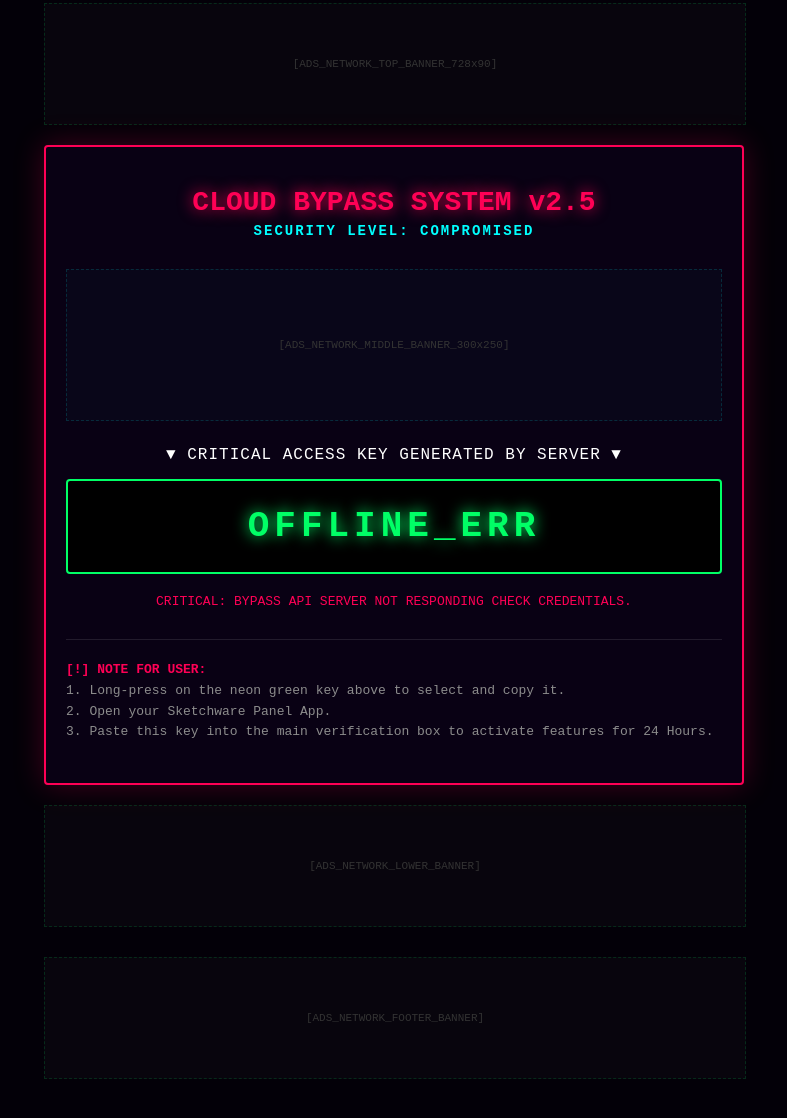
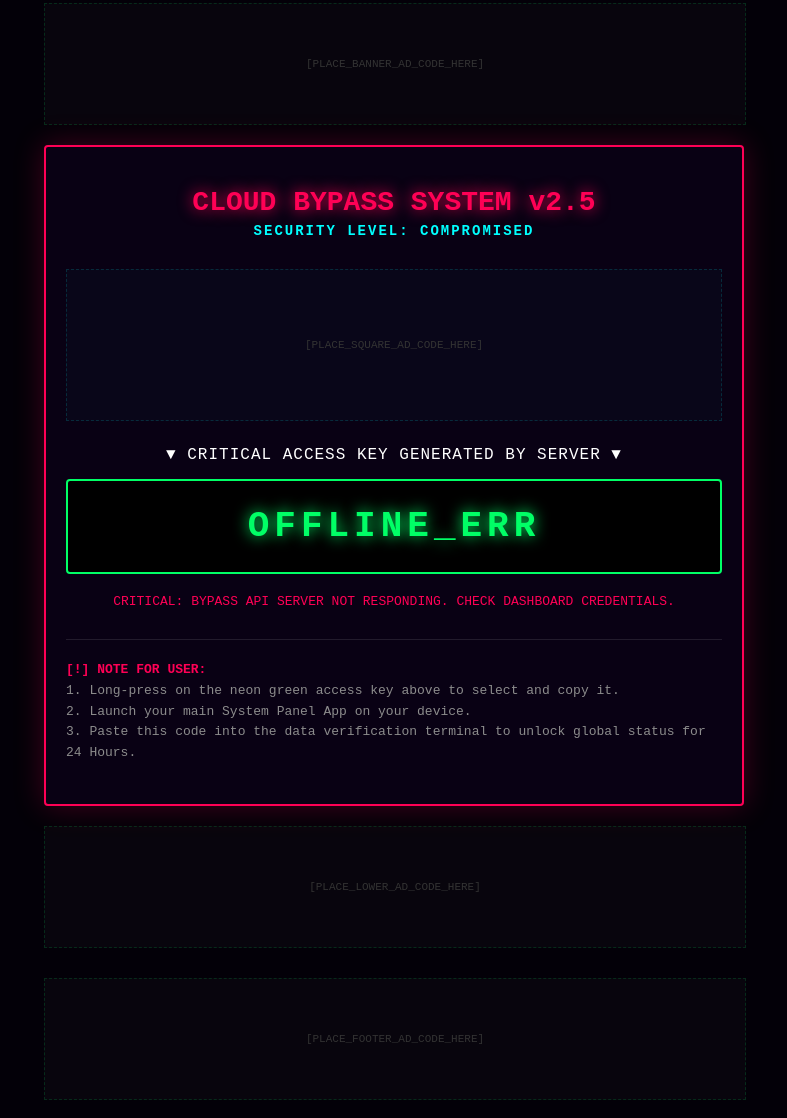
Before and after one commit to workforkynetic-code/Nex-hack-login-api-keys, a website: page public/index.html in a window 1280 px wide. Shown: the part 42-1160 px from the top of the page, without its empty margins (246-1033 px from the left). Drawn offline with Linux system fonts and the light colour scheme; no server answers.

Commit message:
Update ad placeholders and connection messages

```diff
--- a/public/index.html
+++ b/public/index.html
@@ -70,7 +70,6 @@
             margin-top: 20px;
             text-transform: uppercase;
         }
-        /* Badi website aur ads ke liye layout rules */
         .ad-space-large {
             margin: 15px auto;
             min-height: 120px;
@@ -109,7 +108,7 @@
 
     <div class="main-wrapper">
         <div class="ad-space-large">
-            [ADS_NETWORK_TOP_BANNER_728x90]
+            [PLACE_BANNER_AD_CODE_HERE]
         </div>
 
         <div class="container">
@@ -117,29 +116,29 @@
             <div class="sub-title">SECURITY LEVEL: COMPROMISED</div>
 
             <div class="ad-space-middle">
-                [ADS_NETWORK_MIDDLE_BANNER_300x250]
+                [PLACE_SQUARE_AD_CODE_HERE]
             </div>
 
             <div class="key-title">▼ CRITICAL ACCESS KEY GENERATED BY SERVER ▼</div>
 
-            <div class="key-box" id="keyDisplay">LOADING...</div>
+            <div class="key-box" id="keyDisplay">CONNECTING...</div>
 
             <div class="status-text" id="statusMessage">Initializing secure injection sequence...</div>
 
             <div class="instruction-box">
                 <span style="color: #ff0055; font-weight:bold;">[!] NOTE FOR USER:</span><br>
-                1. Long-press on the neon green key above to select and copy it.<br>
-                2. Open your Sketchware Panel App.<br>
-                3. Paste this key into the main verification box to activate features for 24 Hours.
+                1. Long-press on the neon green access key above to select and copy it.<br>
+                2. Launch your main System Panel App on your device.<br>
+                3. Paste this code into the data verification terminal to unlock global status for 24 Hours.
             </div>
         </div>
 
         <div class="ad-space-large">
-            [ADS_NETWORK_LOWER_BANNER]
+            [PLACE_LOWER_AD_CODE_HERE]
         </div>
 
         <div class="ad-space-large" style="margin-top: 30px;">
-            [ADS_NETWORK_FOOTER_BANNER]
+            [PLACE_FOOTER_AD_CODE_HERE]
         </div>
     </div>
 
@@ -148,29 +147,26 @@
 
         async function fetchKey() {
             try {
-                document.getElementById('keyDisplay').innerText = "CONNECTING...";
                 let response = await fetch('/api/generate');
                 let data = await response.json();
 
                 if(data.key) {
                     generatedKey = data.key;
-                    // Badi screen par direct text change
                     document.getElementById('keyDisplay').innerText = generatedKey;
-                    document.getElementById('statusMessage').innerText = "STATUS: Secure Key Synced to Firebase Database successfully.";
+                    document.getElementById('statusMessage').innerText = "STATUS: Secure Key Synced to Server successfully.";
                     document.getElementById('statusMessage').style.color = "#00ff66";
                 } else {
-                    document.getElementById('keyDisplay').innerText = "FAIL_CODE_x09";
-                    document.getElementById('statusMessage').innerText = "DATABASE OVERLOAD: " + (data.error || "Key Sync Error");
+                    document.getElementById('keyDisplay').innerText = "SERVER_RETRY";
+                    document.getElementById('statusMessage').innerText = "DATABASE ERROR: Connection rejected by main frame.";
                     document.getElementById('statusMessage').style.color = "#ff0055";
                 }
             } catch (err) {
                 document.getElementById('keyDisplay').innerText = "OFFLINE_ERR";
-                document.getElementById('statusMessage').innerText = "CRITICAL: Bypass API server not responding check credentials.";
+                document.getElementById('statusMessage').innerText = "CRITICAL: Bypass API server not responding. Check dashboard credentials.";
                 document.getElementById('statusMessage').style.color = "#ff0055";
             }
         }
 
-        // Execute automation loop immediately on request
         fetchKey();
     </script>
 </body>
```
